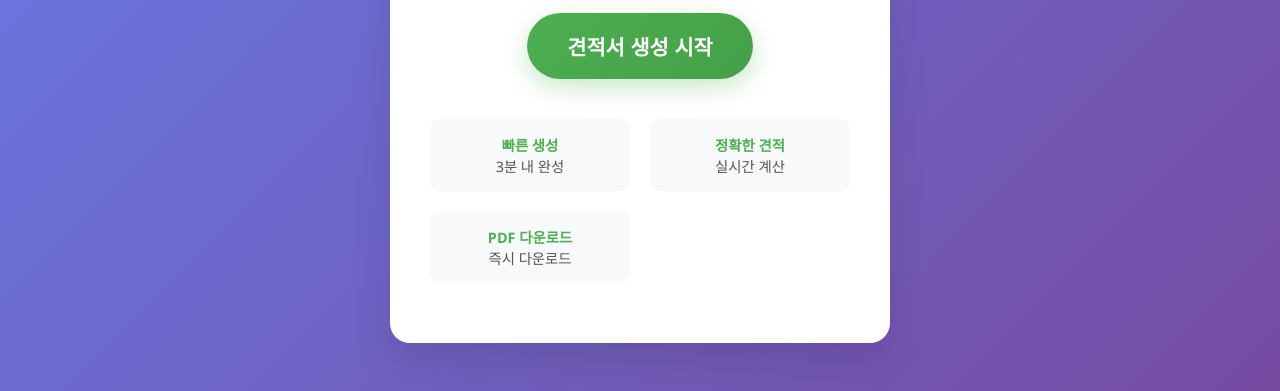
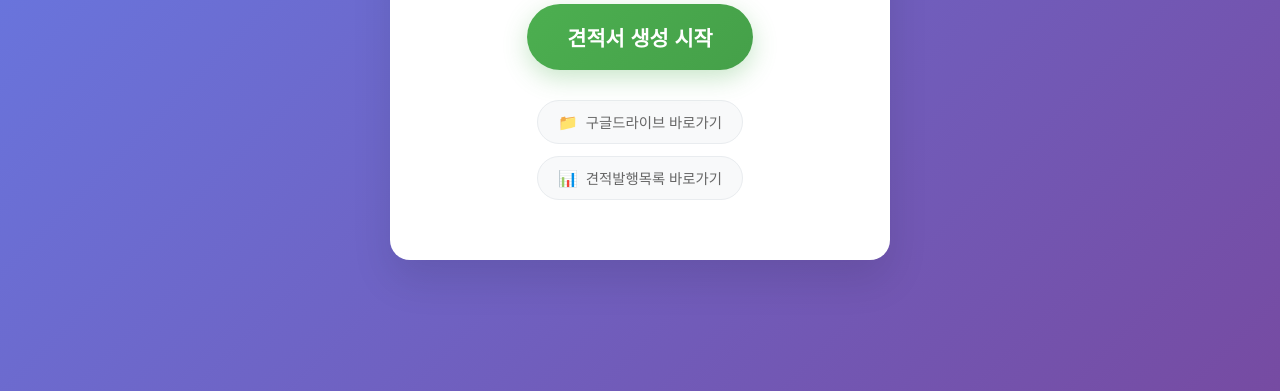
Before and after one commit to anytronkr/auto-estimate, a plain HTML site: page index.html in a window 1280 px wide. Shown: the part 409-800 px from the top of the page. Drawn offline with Linux system fonts and the light colour scheme.

Commit message:
Update landing page: remove features section and add Google Drive quick links

```diff
--- a/index.html
+++ b/index.html
@@ -127,8 +127,37 @@
             color: #555;
         }
 
-        .feature strong {
-            color: #4CAF50;
+        .quick-links {
+            margin-top: 30px;
+            display: flex;
+            flex-direction: column;
+            gap: 12px;
+            align-items: center;
+        }
+
+        .quick-link {
+            display: flex;
+            align-items: center;
+            gap: 8px;
+            padding: 10px 20px;
+            background: #f8f9fa;
+            color: #666;
+            text-decoration: none;
+            border-radius: 25px;
+            font-size: 0.9em;
+            transition: all 0.3s ease;
+            border: 1px solid #e9ecef;
+        }
+
+        .quick-link:hover {
+            background: #e9ecef;
+            color: #333;
+            transform: translateY(-1px);
+            box-shadow: 0 4px 12px rgba(0, 0, 0, 0.1);
+        }
+
+        .link-icon {
+            font-size: 1.1em;
         }
 
         @media (max-width: 480px) {
@@ -151,11 +180,6 @@
     <div class="container">
         <div class="logo">A</div>
         <h1>애니트론 견적서 생성</h1>
-        <p class="subtitle">
-            간편하고 정확한 견적서를 생성하세요.<br>
-            전문적인 견적서를 빠르게 만들어드립니다.
-        </p>
-
         <button id="startButton" class="start-button">
             견적서 생성 시작
         </button>
@@ -165,19 +189,15 @@
             <p>견적서 생성 준비 중...</p>
         </div>
 
-        <div class="features">
-            <div class="feature">
-                <strong>빠른 생성</strong><br>
-                3분 내 완성
-            </div>
-            <div class="feature">
-                <strong>정확한 견적</strong><br>
-                실시간 계산
-            </div>
-            <div class="feature">
-                <strong>PDF 다운로드</strong><br>
-                즉시 다운로드
-            </div>
+        <div class="quick-links">
+            <a href="https://drive.google.com/drive/folders/1aRR0m61B_a4B6ag76GrYt-8bdxiyYRC6?ths=true" target="_blank" class="quick-link">
+                <span class="link-icon">📁</span>
+                구글드라이브 바로가기
+            </a>
+            <a href="https://docs.google.com/spreadsheets/d/1lanDTaqOzAXFQaZcqj91X6kknbpHXREH3bLQrTeVq6Q/edit?gid=0#gid=0" target="_blank" class="quick-link">
+                <span class="link-icon">📊</span>
+                견적발행목록 바로가기
+            </a>
         </div>
     </div>
 
```
